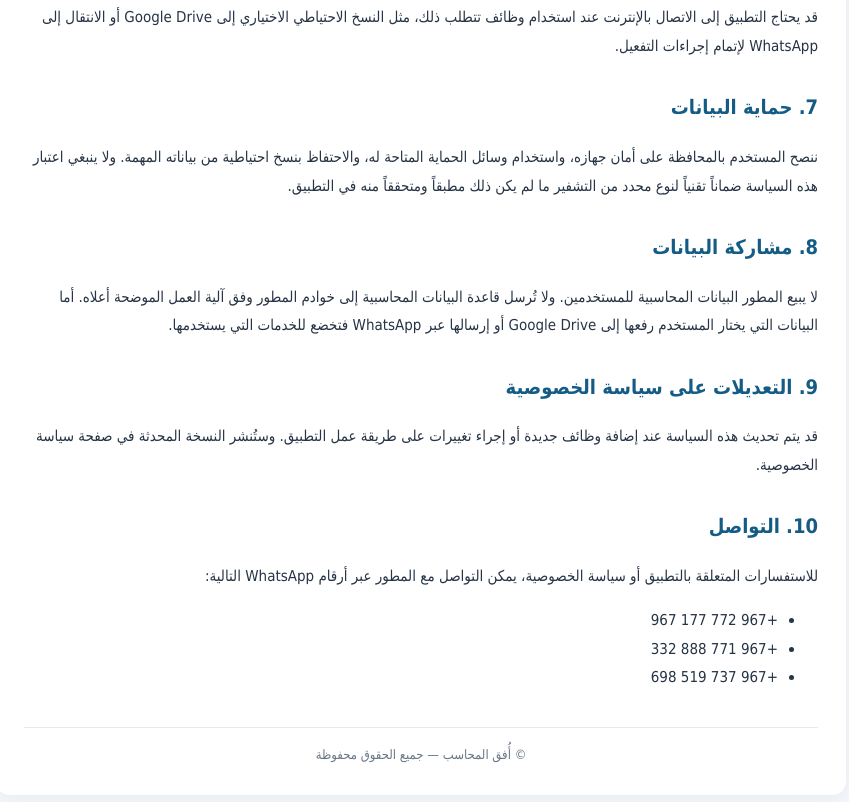
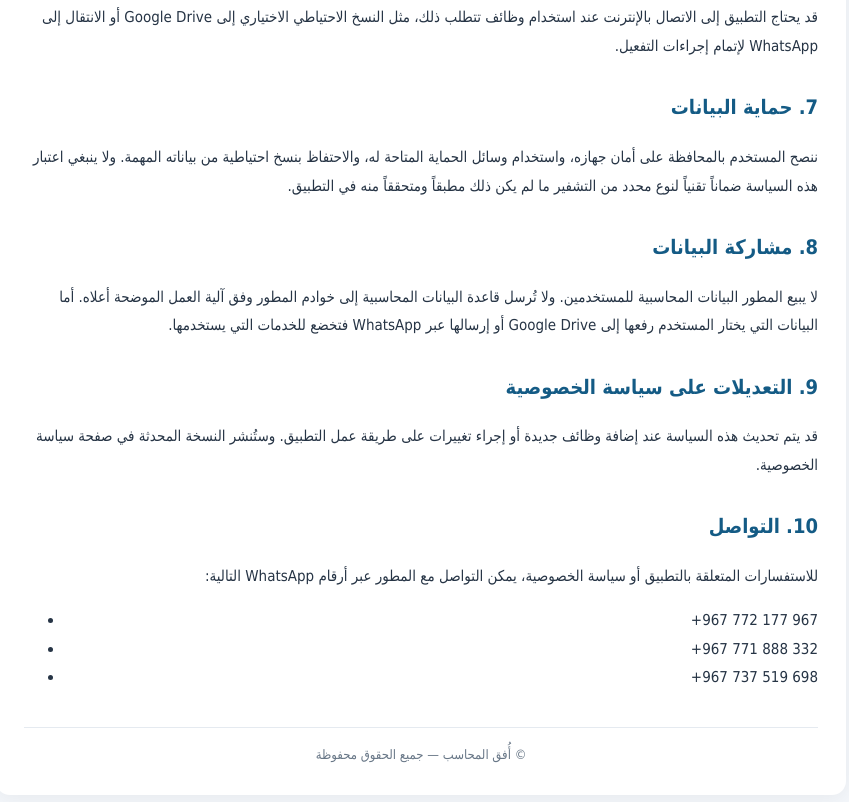
Before and after one commit to hanyboy/Afaq-Accountant, a plain HTML site: page privacy.html in a window 1280 px wide. Shown: the part 1227-2029 px from the top of the page, without its empty margins (219-1068 px from the left). Drawn offline with Linux system fonts and the light colour scheme.

Commit message:
Update privacy.html

```diff
--- a/privacy.html
+++ b/privacy.html
@@ -139,15 +139,17 @@
     على طريقة عمل التطبيق. وستُنشر النسخة المحدثة في صفحة سياسة الخصوصية.
   </p>
 
+
 <h2>10. التواصل</h2>
 <p>
   للاستفسارات المتعلقة بالتطبيق أو سياسة الخصوصية، يمكن التواصل
   مع المطور عبر أرقام WhatsApp التالية:
 </p>
-  <ul>
-    <li>+967 772 177 967</li>
-    <li>+967 771 888 332</li>
-    <li>+967 737 519 698</li>
+
+<ul class="contact-numbers" dir="ltr">
+  <li><bdi>+967 772 177 967</bdi></li>
+  <li><bdi>+967 771 888 332</bdi></li>
+  <li><bdi>+967 737 519 698</bdi></li>
 </ul>
 
   <footer>
```
Lines whose indentation alone changed are shown as unchanged.
